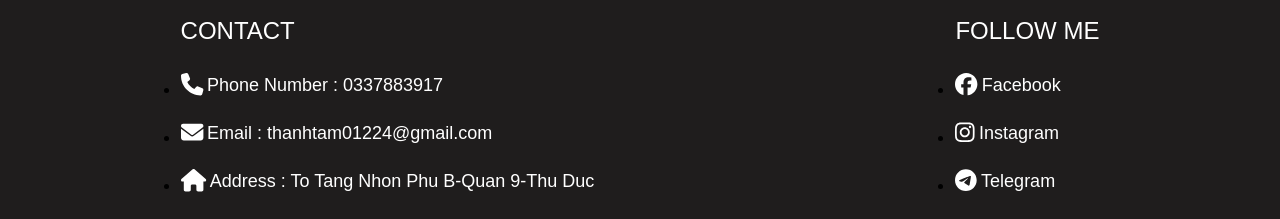
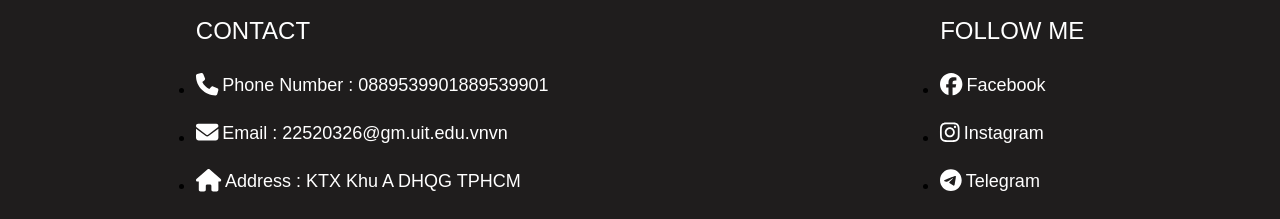
Before and after one commit to internet-va-cong-nghe-web/webapp, a React (Create React App) app in the folder Web/: page / in a window 1280 px wide. Shown: the part 733-952 px from the top of the page. Built offline with nearby package versions, Linux system fonts and the light colour scheme; no server answers.

Commit message:
update footer.js

```diff
--- a/Web/src/components/footer/Footer.js
+++ b/Web/src/components/footer/Footer.js
@@ -18,24 +18,24 @@ function Footer({ className }) {
                         <li className={cs('item')}>
                             <a href="tel:phonenumber" className={cs('item-link')}>
                                 <FontAwesomeIcon className={cs('icon')} icon={faPhone} />
-                                Phone Number : 0337883917
+                                Phone Number : 0889539901889539901
                             </a>
                         </li>
 
                         <li className={cs('item')}>
                             <a href="https://mail.google.com/mail/u/0/?tab=rm&ogbl#inbox" className={cs('item-link')}>
                                 <FontAwesomeIcon className={cs('icon')} icon={faEnvelope} />
-                                Email : thanhtam01224@gmail.com
+                                Email : 22520326@gm.uit.edu.vnvn
                             </a>
                         </li>
 
                         <li className={cs('item')}>
                             <a
-                                href="https://www.google.com/maps/search/100%2F8+Quang+Trung,+T%C4%83ng+Nh%C6%A1n+Ph%C3%BA+B,+Th%C3%A0nh+ph%E1%BB%91+H%E1%BB%93+Ch%C3%AD+Minh/@10.8608434,106.7824432,15z?entry=ttu"
+                                href="https://www.google.com/maps/search/K%C3%BD+t%C3%BAc+x%C3%A1+Khu+A+%C4%90H+Qu%E1%BB%91c+gia+TP.+H%E1%BB%93+Ch%C3%AD+Minh/@10.8787677,106.7840747,15z/data=!3m1!4b1?entry=ttu&g_ep=EgoyMDI0MTIxMS4wIKXMDSoASAFQAw%3D%3D"
                                 className={cs('item-link')}
                             >
                                 <FontAwesomeIcon className={cs('icon')} icon={faHome} />
-                                Address : To Tang Nhon Phu B-Quan 9-Thu Duc
+                                Address : KTX Khu A DHQG TPHCM
                             </a>
                         </li>
                     </ul>
```
